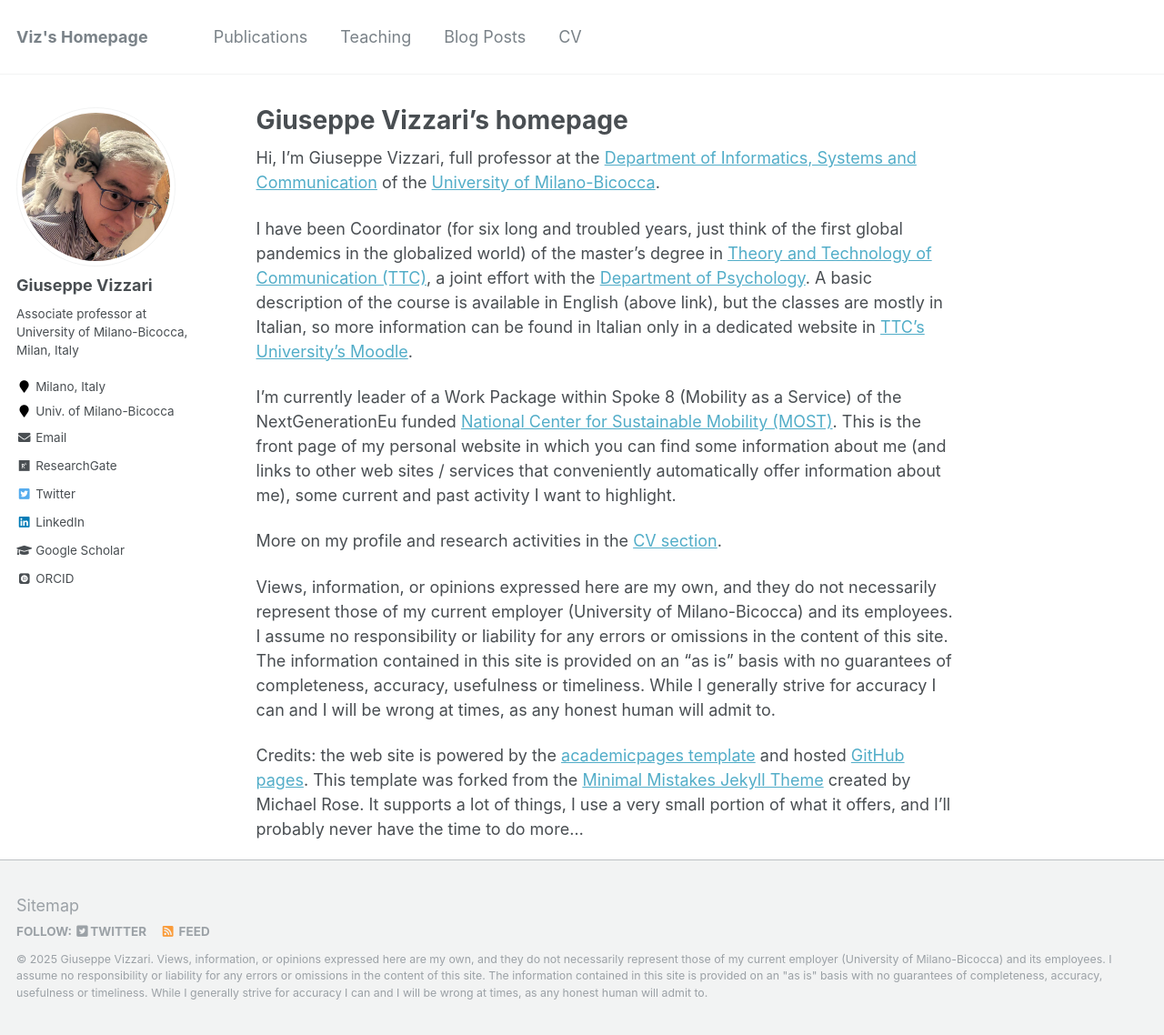
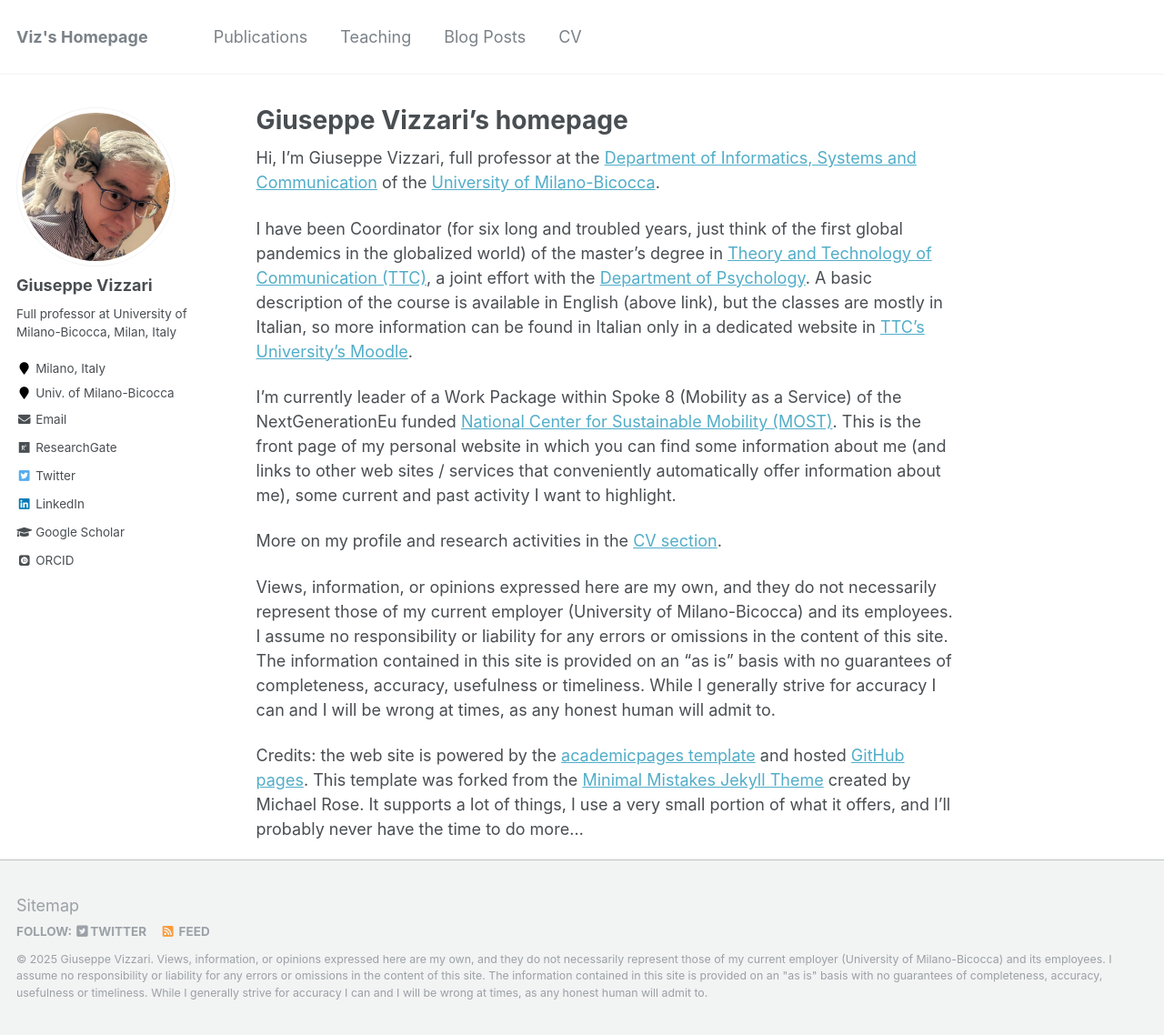
Before and after one commit to GiuseppeVizzari/GiuseppeVizzari.github.io, a Jekyll site: the page built from _pages/about.md, in a window 1280 px wide and 1138 px high. Shown: the whole window at 91% size. Built offline with Jekyll 4.4.1, drawn with Linux system fonts in a browser that asks for light colours; some web fonts are replaced.

Commit message:
Sidebar again

```diff
--- a/_config.yml
+++ b/_config.yml
@@ -82,7 +82,7 @@ analytics:
 author:
   name             : "Giuseppe Vizzari"
   avatar           : "profile.png"
-  bio              : "Associate professor at University of Milano-Bicocca, Milan, Italy"
+  bio              : "Full professor at University of Milano-Bicocca, Milan, Italy"
   location         : "Milano, Italy"
   employer         : "Univ. of Milano-Bicocca"
   googlescholar    : "https://scholar.google.it/citations?user=UyrfibgAAAAJ&hl=it"
```
Also changed, not shown: 1 other file.
